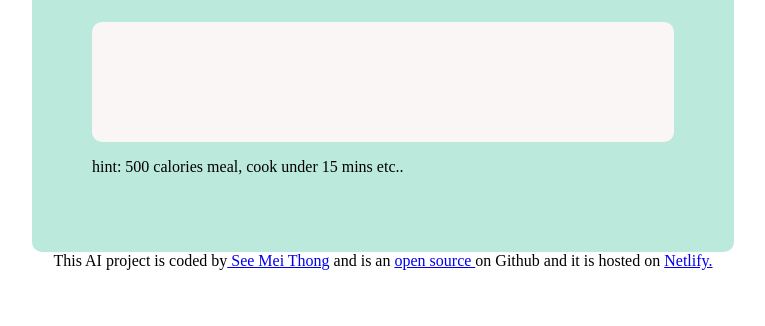
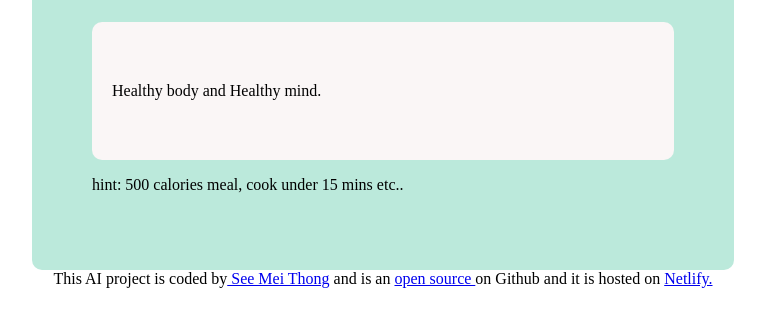
Before and after one commit to I-code1992/AI-recipe-generator, a plain HTML site: page index.html in a window 1280 px wide. Shown: the part 254-580 px from the top of the page, without its empty margins (257-1022 px from the left). Drawn offline with nearby package versions, Linux system fonts and the light colour scheme.

Commit message:
improve the response format

```diff
--- a/index.html
+++ b/index.html
@@ -15,7 +15,9 @@
         <input type="text" class="search" id="request" placeholder="what's cooking?">
         <input type="submit" class="button">
     </form>
-    <div class="result" id="idea"></div>
+    <div class="result" id="idea">
+        Healthy body and Healthy mind.
+    </div>
   <p>hint: 500 calories meal, cook under 15 mins etc..</p>
 </div>
 
--- a/index.js
+++ b/index.js
@@ -15,7 +15,7 @@ function giveRecipe(event){
 let userInput= document.querySelector("#request");
 let apiKey ="5eb0eof63a40df20e382fa4batcaf05e";
 let prompt =`Generate a recipe about ${userInput.value}`;
-let context ="You are a world famous chef that focus on making healthy recipe for fitness and health.Do not use US metrics.Please generate the recipe in 20 lines.";
+let context ="You are a world famous chef that focus on making healthy recipe for fitness and health.Do not use US metrics and make sure it is short and simple.Please generate the recipe in HTML and do not show the word html, separate each ingredients and instructions in </br> without space in between. ";
 let apiURL = `https://api.shecodes.io/ai/v1/generate?prompt=${prompt}&context=${context}&key=${apiKey}`;
 
   let recipeElement = document.querySelector("#idea");
```
